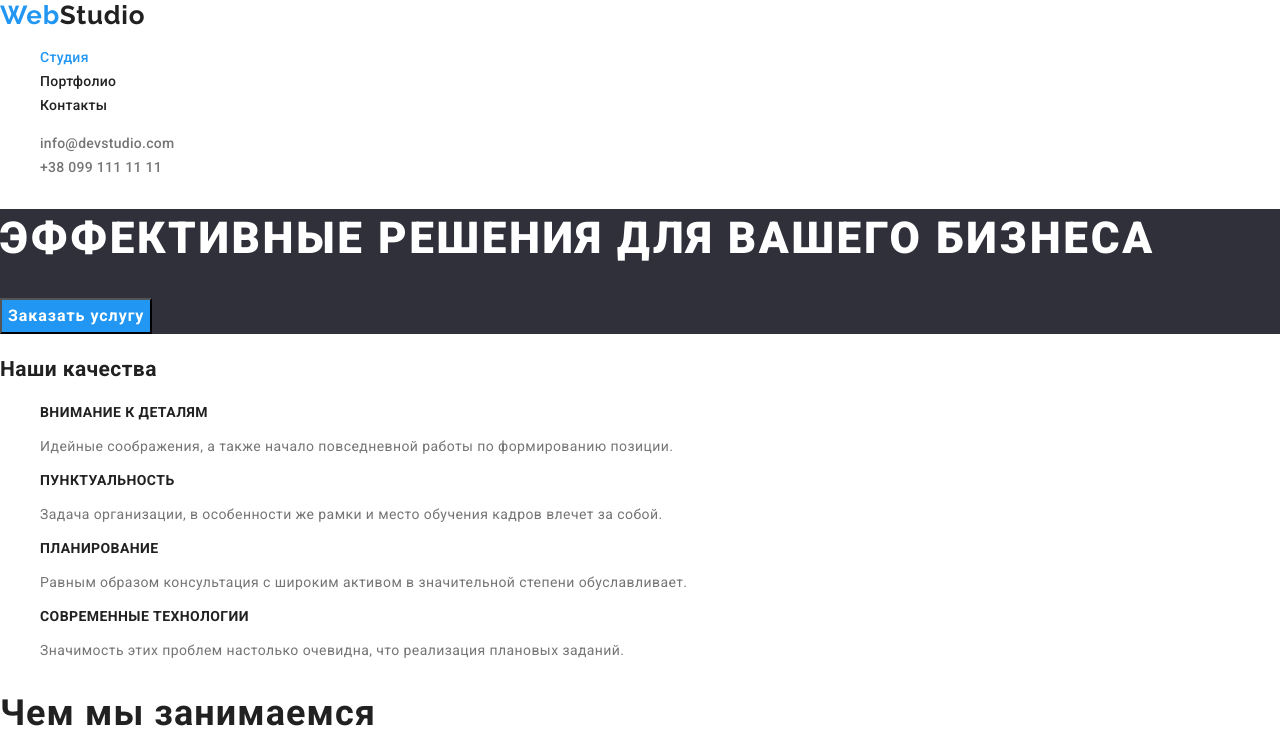
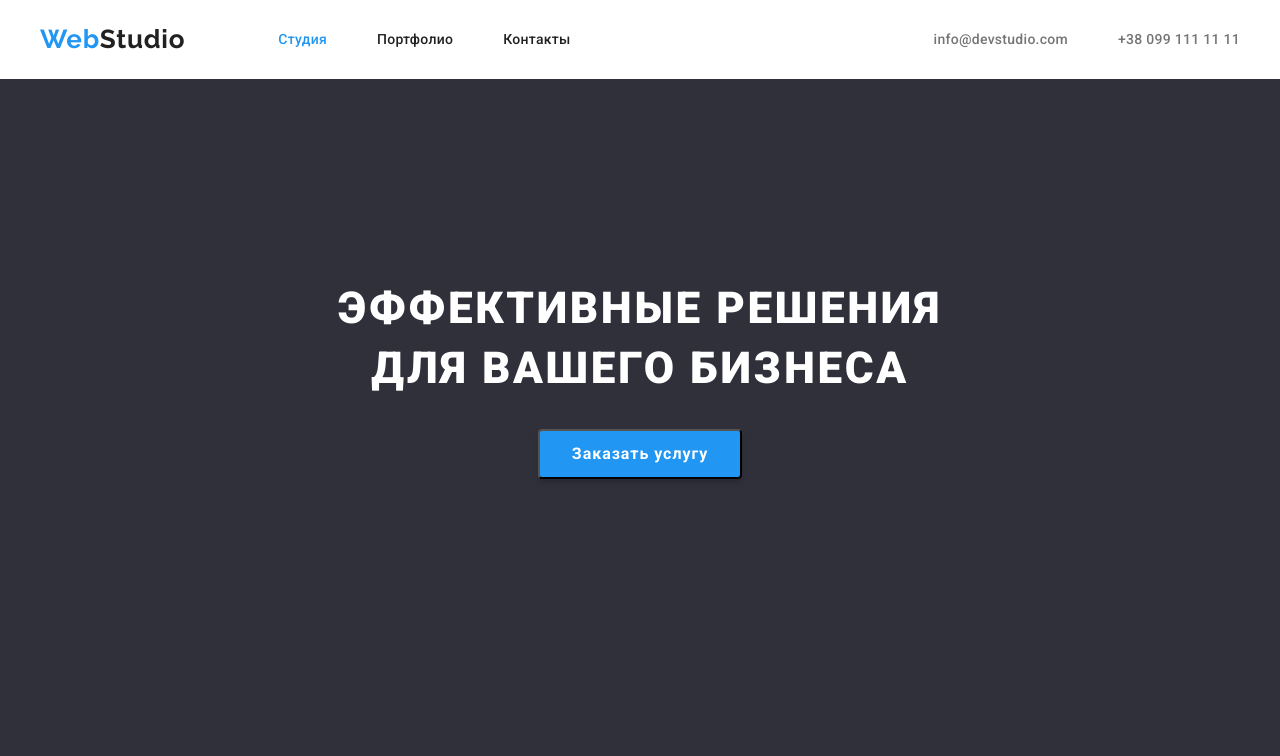
Before and after one commit to padalcko/goit-markup-hw-03, a plain HTML site: page index.html in a window 1280 px wide. Shown: the top 756 px of the page. Drawn offline with nearby package versions, Linux system fonts and the light colour scheme.

Commit message:
Разметил Герой и Хедер по 3 ДЗ

```diff
--- a/css/styles.css
+++ b/css/styles.css
@@ -19,8 +19,21 @@ body {
   color: var(--main-color-text);
 }
 
+h1,
+h2,
+h3,
+h4,
+h5,
+p {
+  margin-top: 0px;
+  margin-bottom: 0px;
+}
+
 ul,
 ol {
+  padding-left: 0px;
+  margin-top: 0px;
+  margin-bottom: 0px;
   list-style: none;
 }
 
@@ -28,9 +41,29 @@ a {
   text-decoration: none;
 }
 
+/* CONTAINERS */
+
+.container {
+  width: 1200px;
+  padding-left: 15px;
+  padding-right: 15px;
+  margin-left: auto;
+  margin-right: auto;
+}
+
+.header-conteiner {
+  display: flex;
+  align-items: center;
+}
+
+.header-contacts-box {
+}
+
 /* HEADER */
 .header {
   background-color: #ffffff;
+  padding-top: 24px;
+  padding-bottom: 24px;
 }
 
 .logo {
@@ -40,6 +73,7 @@ a {
   line-height: 1.19;
   letter-spacing: 0.03em;
   color: var(--main-color-text);
+  margin-right: 93px;
 }
 
 .blue-logo {
@@ -47,12 +81,19 @@ a {
 }
 
 .nav {
+  margin-right: auto;
 }
 
 .nav-list {
+  display: flex;
 }
 
 .nav-item {
+  margin-right: 50px;
+}
+
+.nav-item:last-child {
+  margin: 0px;
 }
 
 .nav-link {
@@ -73,9 +114,18 @@ a {
 }
 
 .header-contacts {
+  display: flex;
 }
 
-.mail,
+.mail {
+  font-weight: 500;
+  font-size: 14px;
+  line-height: 1.14;
+  letter-spacing: 0.02em;
+  color: var(--secondary-color-text);
+  margin-right: 50px;
+}
+
 .phone {
   font-weight: 500;
   font-size: 14px;
@@ -84,6 +134,8 @@ a {
   color: var(--secondary-color-text);
 }
 
+.phone:hover,
+.phone:focus,
 .mail:hover,
 .mail:focus {
   color: var(--accent-color-text);
@@ -92,6 +144,9 @@ a {
 /* MAIN */
 .hero {
   background-color: var(--secondary-background-color);
+  padding-top: 200px;
+  padding-bottom: 280px;
+  text-align: center;
 }
 
 .hero-title {
@@ -101,6 +156,8 @@ a {
   letter-spacing: 0.06em;
   text-transform: uppercase;
   color: #ffffff;
+  width: 696px;
+  margin: auto;
 }
 
 .hero-button {
@@ -112,6 +169,11 @@ a {
   color: #ffffff;
   cursor: pointer;
   background-color: var(--accent-color-text);
+  margin-top: 30px;
+  box-shadow: 0px 4px 4px rgba(0, 0, 0, 0.15);
+  border-radius: 4px;
+  padding: 8px 32px;
+  text-align: center;
 }
 
 .advantage {
@@ -206,6 +268,7 @@ a {
 }
 
 .logo-footer {
+  font-family: var(--secondary-font);
   font-weight: bold;
   font-size: 26px;
   line-height: 1.19;
--- a/index.html
+++ b/index.html
@@ -13,7 +13,8 @@
     <!-- Fonts -->
     <link rel="preconnect" href="https://fonts.googleapis.com">
     <link rel="preconnect" href="https://fonts.gstatic.com" crossorigin>
-    <link href="https://fonts.googleapis.com/css2?family=Raleway:wght@700&family=Roboto:wght@400;500;700;900&display=swap"
+    <link
+        href="https://fonts.googleapis.com/css2?family=Raleway:wght@700&family=Roboto:wght@400;500;700;900&display=swap"
         rel="stylesheet">
     <!-- MAIN CSS -->
     <link rel="stylesheet" href="./css/styles.css">
@@ -23,13 +24,14 @@
 
     <!--HEADER-->
     <header class="header">
+        <div class="container header-conteiner">
 
             <a class="logo" href="./index.html"><span class="blue-logo">Web</span>Studio</a>
 
             <nav class="nav">
                 <ul class="nav-list">
                     <li class="nav-item">
-                    <a class="nav-link current"  href="./index.html">Студия</a>
+                        <a class="nav-link current" href="./index.html">Студия</a>
                     </li>
                     <li class="nav-item">
                         <a class="nav-link" href="./portfolio.html">Портфолио</a>
@@ -40,20 +42,29 @@
                 </ul>
             </nav>
 
+            <div class="header-contacts-box">
                 <ul class="header-contacts">
                     <li><a class="mail" href="mailto:info@devstudio.com">info@devstudio.com</a></li>
                     <li><a class="phone" href="tel:+380991111111">+38 099 111 11 11</a></li>
                 </ul>
+            </div>
+
+        </div>
     </header>
 
     <!--MAIN-->
     <main>
         <!--Hero-->
         <section class="hero">
+            <div class="container">
+
                 <h1 class="hero-title">
                     Эффективные решения для вашего бизнеса
                 </h1>
+
                 <button class="hero-button" type="button">Заказать услугу</button>
+
+            </div>
         </section>
 
         <!--advantage-->
@@ -62,19 +73,23 @@
             <ul class="advantage-list">
                 <li class="advantage-item">
                     <h3 class="advantage-title-list">Внимание к деталям</h3>
-                    <p class="advantage-text">Идейные соображения, а также начало повседневной работы по формированию позиции.</p>
+                    <p class="advantage-text">Идейные соображения, а также начало повседневной работы по формированию
+                        позиции.</p>
                 </li>
                 <li>
                     <h3 class="advantage-title-list">Пунктуальность</h2>
-                    <p class="advantage-text">Задача организации, в особенности же рамки и место обучения кадров влечет за собой.</p>
+                        <p class="advantage-text">Задача организации, в особенности же рамки и место обучения кадров
+                            влечет за собой.</p>
                 </li>
                 <li>
                     <h3 class="advantage-title-list">Планирование</h3>
-                    <p class="advantage-text">Равным образом консультация с широким активом в значительной степени обуславливает.</p>
+                    <p class="advantage-text">Равным образом консультация с широким активом в значительной степени
+                        обуславливает.</p>
                 </li>
                 <li>
                     <h3 class="advantage-title-list">Современные технологии</h3>
-                    <p class="advantage-text">Значимость этих проблем настолько очевидна, что реализация плановых заданий.</p>
+                    <p class="advantage-text">Значимость этих проблем настолько очевидна, что реализация плановых
+                        заданий.</p>
                 </li>
             </ul>
         </section>
@@ -102,10 +117,10 @@
             <h2 class="team-title">Наша команда</h2>
             <ul class="team-list">
                 <li class="team-item">
-                    <img  class="team-img" src="./img/Igor.jpg" alt="Сотрудник Игорь Демьяненко" width="270" height="260">
+                    <img class="team-img" src="./img/Igor.jpg" alt="Сотрудник Игорь Демьяненко" width="270"
+                        height="260">
                     <h3 class="team-img-title">Игорь Демьяненко</h3>
-                    <p class="team-img-text" lang="en">Product Designer<260
-                </li>
+                    <p class="team-img-text" lang="en">Product Designer<260 </li>
             </ul>
             <ul class="team-list">
                 <li class="team-item">
@@ -116,14 +131,16 @@
             </ul>
             <ul class="team-list">
                 <li class="team-item">
-                    <img class="team-img" src="./img/Nikolay.jpg" alt="Сотрудник Николай Тарасов" width="270" height="260">
+                    <img class="team-img" src="./img/Nikolay.jpg" alt="Сотрудник Николай Тарасов" width="270"
+                        height="260">
                     <h3 class="team-img-title">Николай Тарасов</h3>
                     <p class="team-img-text" lang="en">Marketing</p>
                 </li>
             </ul>
             <ul class="team-list">
                 <li class="team-item">
-                    <img class="team-img" src="./img/Mihail.jpg" alt="Сотрудник Михаил Ермаков" width="270" height="260">
+                    <img class="team-img" src="./img/Mihail.jpg" alt="Сотрудник Михаил Ермаков" width="270"
+                        height="260">
                     <h3 class="team-img-title">Михаил Ермаков</h3>
                     <p class="team-img-text" lang="en">UI Designer</p>
                 </li>
@@ -140,7 +157,8 @@
         <address class="adress">
             <ul class="adress-list">
                 <li class="adress-item">
-                    <a class="adress-map-link" href="https://goo.gl/maps/Q4YNYFW12hLxptSDA" target="_blank" rel="noopener noreferrer">г. Киев,
+                    <a class="adress-map-link" href="https://goo.gl/maps/Q4YNYFW12hLxptSDA" target="_blank"
+                        rel="noopener noreferrer">г. Киев,
                         пр-т Леси
                         Украинки, 26</a>
                 </li>
```
Also changed, not shown: portfolio.html (+23 -9 lines). Lines whose indentation alone changed are shown as unchanged.
